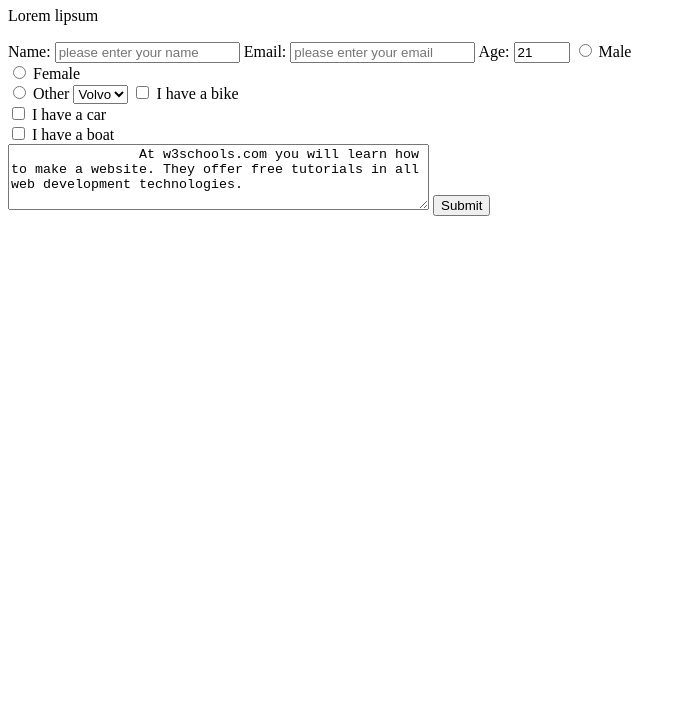
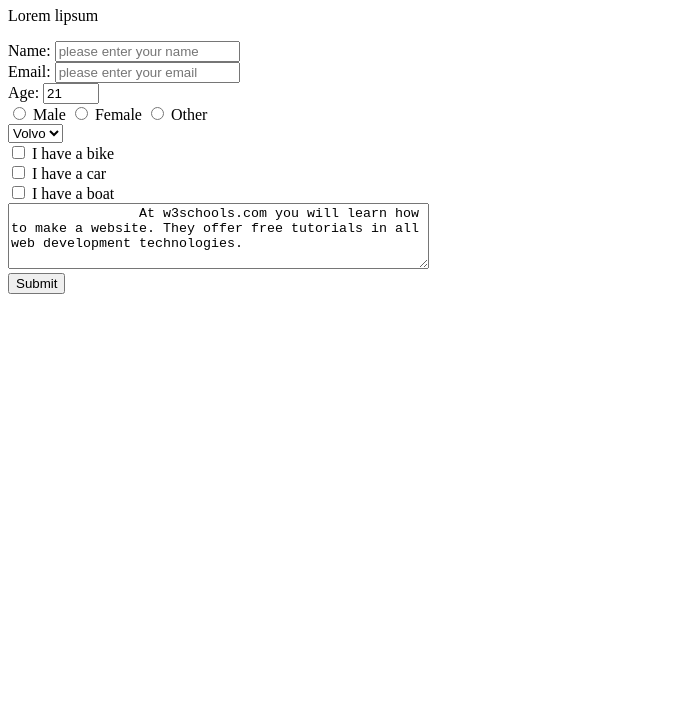
Before and after one commit to Touseef-ahmad/surveyformfreecodecamp, a plain HTML site: page index.html in a window 1280 px wide. Shown: the part 73-800 px from the top of the page, without its empty margins (0-686 px from the left). Drawn offline with Linux system fonts and the light colour scheme.

Commit message:
added styles

```diff
--- a/index.html
+++ b/index.html
@@ -5,6 +5,7 @@
     <meta charset="UTF-8">
     <meta name="viewport" content="width=device-width, initial-scale=1.0">
     <title>Survey Form</title>
+    <link rel="stylesheet" href="styles.css">
 </head>
 
 <body>
@@ -17,19 +18,19 @@
     <main>
         <form action="" id="survey-form">
             <label for="name" id="name-label">Name:</label>
-            <input placeholder="please enter your name" type="text" id="name" name="name" required>
+            <input placeholder="please enter your name" type="text" id="name" name="name" required><br>
             <label for="email" id="email-label">Email:</label>
-            <input placeholder="please enter your email" type="email" id="email" name="email" required>
+            <input placeholder="please enter your email" type="email" id="email" name="email" required><br>
             <label for="number" id="number-label">Age:</label>
             <input placeholder="please enter your age" type="number" id="number" size="6" name="age" min="18" max="99"
-                value="21">
+                value="21"><br>
             <!-- Start of radio group -->
             <input type="radio" id="male" name="gender" value="male">
-            <label for="male">Male</label><br>
+            <label for="male">Male</label>
             <input type="radio" id="female" name="gender" value="female">
-            <label for="female">Female</label><br>
+            <label for="female">Female</label>
             <input type="radio" id="other" name="gender" value="other">
-            <label for="other">Other</label>
+            <label for="other">Other</label><br>
             <!-- End of radio group -->
             <!-- Start of select group -->
             <select name="dropdown" id="dropdown">
@@ -37,7 +38,7 @@
                 <option value="saab">Saab</option>
                 <option value="opel">Opel</option>
                 <option value="audi">Audi</option>
-            </select>
+            </select><br>
             <!-- End of select group-->
             <!-- Start of checkbox group -->
             <input type="checkbox" id="vehicle1" name="vehicle1" value="Bike">
@@ -49,7 +50,7 @@
             <!-- End of checkbox group-->
             <textarea id="w3review" name="w3review" rows="4" cols="50">
                 At w3schools.com you will learn how to make a website. They offer free tutorials in all web development technologies.
-            </textarea>
+            </textarea><br>
             <input id="submit" type="submit" value="Submit">
         </form>
     </main>
```
Also changed, not shown: styles.css (added).
